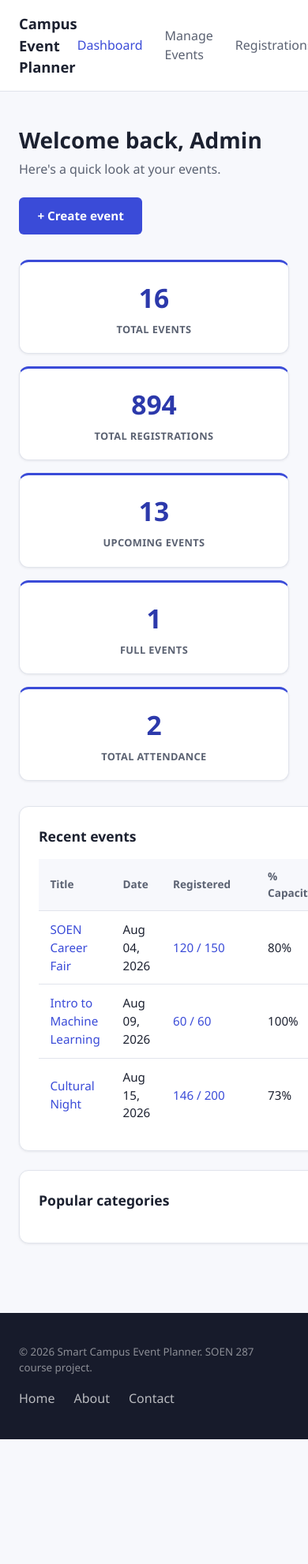
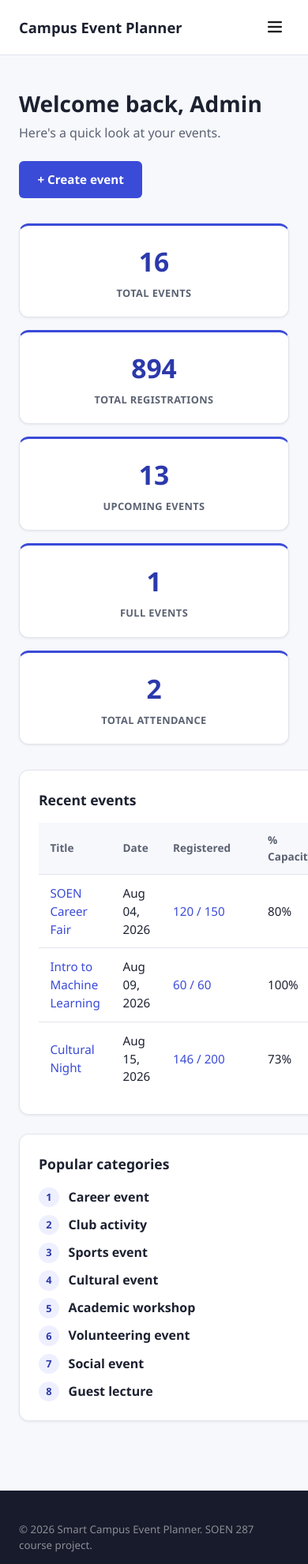
Before and after one commit to brianle169/campus-event-planner, a website with bundled scripts: page views/admin/admin-dashboard.html in a window 390 px wide. Shown: the top 1981 px of the page at 79% size. Before the commit the page ends 1823 px from the top, so only its background shows below. Built offline with nearby package versions, Linux system fonts and the light colour scheme.

Commit message:
Feat: added menu button for responsive design. Fixed popular category column on admin-dashboard

```diff
--- a/public/css/components/header.css
+++ b/public/css/components/header.css
@@ -27,18 +27,18 @@
 
 .nav-toggle {
   display: none;
-  flex-direction: column;
-  gap: 4px;
+  align-items: center;
+  justify-content: center;
   background: none;
   border: none;
   cursor: pointer;
   padding: 0.4rem;
 }
 
-.nav-toggle span {
+.nav-toggle-icon {
+  display: block;
   width: 24px;
-  height: 2px;
-  background: var(--color-text);
+  height: 24px;
 }
 
 .nav-links {
@@ -62,6 +62,45 @@
   display: flex;
   align-items: center;
   gap: 0.75rem;
+}
+
+@media (max-width: 760px) {
+  .nav {
+    flex-wrap: wrap;
+  }
+
+  .nav-toggle {
+    display: flex;
+  }
+
+  .nav-links,
+  .nav-actions {
+    display: none;
+    flex-direction: column;
+    align-items: stretch;
+    flex-basis: 100%;
+    gap: 1rem;
+  }
+
+  .nav-links {
+    padding-block: 1rem;
+    border-top: 1px solid var(--color-border);
+  }
+
+  .nav-actions {
+    padding-bottom: 1rem;
+    gap: 0.75rem;
+  }
+
+  .nav-actions .btn {
+    width: 100%;
+    text-align: center;
+  }
+
+  .nav.is-open .nav-links,
+  .nav.is-open .nav-actions {
+    display: flex;
+  }
 }
 
 .modal {
--- a/public/js/admin-dashboard.js
+++ b/public/js/admin-dashboard.js
@@ -1,19 +1,25 @@
-import { fetchEvents } from './api/eventsApi.js';
-import { formatDate, getBadgeClass } from './utils/eventUtils.js';
+import { fetchEvents } from "./api/eventsApi.js";
+import { formatDate, getBadgeClass } from "./utils/eventUtils.js";
+import { getEventById } from "./data/sampleData.js";
 
-const tableBody = document.querySelector('#recent-events-body');
-const totalEventsValue = document.querySelector('#total-events-value');
-const totalRegistrationsValue = document.querySelector('#total-registrations-value');
-const upcomingEventsValue = document.querySelector('#upcoming-events-value');
-const fullEventsValue = document.querySelector('#full-events-value');
+const tableBody = document.querySelector("#recent-events-body");
+const totalEventsValue = document.querySelector("#total-events-value");
+const totalRegistrationsValue = document.querySelector(
+  "#total-registrations-value",
+);
+const upcomingEventsValue = document.querySelector("#upcoming-events-value");
+const fullEventsValue = document.querySelector("#full-events-value");
 
 function buildEventTableRows(events) {
-  return events.map((event) => {
+  return events
+    .map((event) => {
       const badgeClass = getBadgeClass(event.status);
       const formattedDate = formatDate(event.event_date);
       let percentCapacity = 0;
       if (event.capacity > 0) {
-      percentCapacity = Math.round((event.registeredCount / event.capacity) * 100);
+        percentCapacity = Math.round(
+          (event.registeredCount / event.capacity) * 100,
+        );
       }
 
       return `
@@ -26,38 +32,102 @@ function buildEventTableRows(events) {
         <td><a class="btn btn-outline btn-sm" href="edit-event.html">Edit</a></td>
       </tr>
     `;
-  }).join('');
+    })
+    .join("");
 }
 
 function renderSummaryCards(events) {
   const today = new Date();
-  const startOfToday = new Date(today.getFullYear(), today.getMonth(), today.getDate());
+  const startOfToday = new Date(
+    today.getFullYear(),
+    today.getMonth(),
+    today.getDate(),
+  );
 
   const upcomingEvents = events.filter((event) => {
     const eventDate = new Date(event.event_date);
-    return eventDate >= startOfToday && !['cancelled', 'completed'].includes(event.status);
+    return (
+      eventDate >= startOfToday &&
+      !["cancelled", "completed"].includes(event.status)
+    );
   });
 
-  const fullEvents = events.filter((event) => event.status === 'full');
-  const totalRegistrations = events.reduce((sum, event) => sum + Number(event.registeredCount || 0), 0);
+  const fullEvents = events.filter((event) => event.status === "full");
+  const totalRegistrations = events.reduce(
+    (sum, event) => sum + Number(event.registeredCount || 0),
+    0,
+  );
 
   if (totalEventsValue) totalEventsValue.textContent = events.length;
-  if (totalRegistrationsValue) totalRegistrationsValue.textContent = totalRegistrations;
-  if (upcomingEventsValue) upcomingEventsValue.textContent = upcomingEvents.length;
+  if (totalRegistrationsValue)
+    totalRegistrationsValue.textContent = totalRegistrations;
+  if (upcomingEventsValue)
+    upcomingEventsValue.textContent = upcomingEvents.length;
   if (fullEventsValue) fullEventsValue.textContent = fullEvents.length;
 }
 
-const totalAttendanceValue = document.querySelector('#total-attendance-value');
-import { fetchRegistrations } from './api/eventsApi.js';
+const totalAttendanceValue = document.querySelector("#total-attendance-value");
+import { fetchRegistrations } from "./api/eventsApi.js";
 
 async function renderAttendanceStat() {
   const registrations = await fetchRegistrations();
-  const totalAttendance = registrations.filter(r => r.status === 'attended').length;
+  const totalAttendance = registrations.filter(
+    (r) => r.status === "attended",
+  ).length;
   if (totalAttendanceValue) {
     totalAttendanceValue.textContent = totalAttendance;
   }
 }
 
+const computePopularCategories = (registrations, limit = 8) => {
+  const counts = new Map();
+
+  registrations
+    .filter((r) => r.status !== "cancelled")
+    .forEach((r) => {
+      const category = getEventById(r.event_id)?.category || "Other";
+      counts.set(category, (counts.get(category) || 0) + 1);
+    });
+
+  return [...counts.entries()]
+    .map(([category, count]) => ({ category, count }))
+    .sort((a, b) => b.count - a.count)
+    .slice(0, limit);
+};
+
+const renderPopularCategories = (registrations) => {
+  const list = document.getElementById("category-list");
+  if (!list) return;
+  list.innerHTML = "";
+
+  const topCategories = computePopularCategories(registrations);
+  console.log("Top Categories:", topCategories);
+
+  if (topCategories.length === 0) {
+    const empty = document.createElement("p");
+    empty.className = "category-stats-empty";
+    empty.textContent = "No registrations record found.";
+    list.appendChild(empty);
+    return;
+  }
+
+  const maxCount = topCategories[0].count;
+
+  topCategories.forEach((entry, index) => {
+    const item = document.createElement("li");
+    item.className = "category-stat-item";
+    item.innerHTML = `
+      <span class="category-stat-rank">${index + 1}</span>
+      <div class="category-stat-info">
+        <span class="category-stat-name">
+          ${entry.category}
+          <span class="category-stat-count">${entry.count} registration${entry.count === 1 ? "" : "s"}</span>
+        </span>
+      </div>
+    `;
+    list.appendChild(item);
+  });
+};
 
 async function renderDashboard() {
   if (!tableBody) return;
@@ -70,6 +140,7 @@ async function renderDashboard() {
   tableBody.innerHTML = buildEventTableRows(recentEvents);
   renderSummaryCards(events);
   renderAttendanceStat();
+  renderPopularCategories(await fetchRegistrations());
 }
 
 renderDashboard();
--- a/public/js/main.js
+++ b/public/js/main.js
@@ -1,6 +1,24 @@
 // import * as registerValidation from "./register.js";
 // import * as loginValidation from "./login.js";
 import * as validationRules from "./inputValidation.js";
+
+// Mobile nav toggle, shared by every page's header
+document.querySelectorAll(".nav-toggle").forEach((toggle) => {
+  const nav = toggle.closest(".nav");
+  const navLinks = nav.querySelectorAll(".nav-links a, .nav-actions a");
+
+  toggle.addEventListener("click", () => {
+    const isOpen = nav.classList.toggle("is-open");
+    toggle.setAttribute("aria-expanded", String(isOpen));
+  });
+
+  navLinks.forEach((link) => {
+    link.addEventListener("click", () => {
+      nav.classList.remove("is-open");
+      toggle.setAttribute("aria-expanded", "false");
+    });
+  });
+});
 
 const delay = 300; // delay in milliseconds for debouncing input validation
 
@@ -156,12 +174,11 @@ document.addEventListener("DOMContentLoaded", () => {
 
 //This is for the sign out function of the nav to work
 const signOutLink = document.getElementById("signOutLink");
-console.log(signOutLink);
 const logoutModal = document.getElementById("logoutModal");
 const noButton = document.getElementById("noButton");
 
+if (signOutLink && logoutModal && noButton) {
   signOutLink.addEventListener("click", function (event) {
-  console.log("hello");
     event.preventDefault(); // Stops the link from changing the page
     logoutModal.style.display = "flex";
   });
@@ -174,3 +191,4 @@ noButton.addEventListener("click", function (event) {
   window.addEventListener("pageshow", function () {
     logoutModal.style.display = "none";
   });
+}
--- a/public/js/pages/student-dashboard.js
+++ b/public/js/pages/student-dashboard.js
@@ -163,8 +163,6 @@ const renderCategoryStats = (myRegs) => {
   const maxCount = topCategories[0].count;
 
   topCategories.forEach((entry, index) => {
-    const percent = Math.round((entry.count / maxCount) * 100);
-
     const item = document.createElement("li");
     item.className = "category-stat-item";
     item.innerHTML = `
--- a/views/admin/admin-dashboard.html
+++ b/views/admin/admin-dashboard.html
@@ -15,7 +15,7 @@
     <nav class="nav container">
       <a class="nav-brand" href="../public/index.html">Campus Event Planner</a>
       <button class="nav-toggle" type="button" aria-label="Toggle navigation" aria-expanded="false">
-        <span></span><span></span><span></span>
+        <img src="../../public/images/menu-svgrepo-com.png" alt="" class="nav-toggle-icon" />
       </button>
       <ul class="nav-links">
         <li><a class="active" href="admin-dashboard.html">Dashboard</a></li>
@@ -25,6 +25,8 @@
       </ul>
       <div class="nav-actions">
         <a class="btn btn-outline" href="#" id="signOutLink">Sign out</a>
+      </div>
+    </nav>
     <div class="modal" id="logoutModal">
       <div class="modal-content">
         <p>Are you sure you want to sign out?</p>
@@ -35,8 +37,6 @@
         </div>
       </div>
     </div>
-      </div>
-    </nav>
   </header>
 
   <main class="admin container">
```
Also changed, not shown: views/admin/create-event.html (+3 -3 lines), views/admin/edit-event.html (+3 -3 lines), views/admin/event-registrations.html (+3 -3 lines), views/admin/manage-events.html (+3 -3 lines), views/public/about.html (+1 -1 lines), views/public/contact.html (+1 -1 lines), views/public/index.html (+1 -1 lines), views/public/login.html (+1 -1 lines), views/public/register.html (+1 -1 lines), views/student/event-details.html (+3 -3 lines), views/student/events.html (+3 -3 lines), views/student/my-registrations.html (+3 -3 lines), views/student/student-dashboard.html (+3 -3 lines), views/student/student-profile.html (+3 -3 lines), 1 more files. Lines whose indentation alone changed are shown as unchanged.
